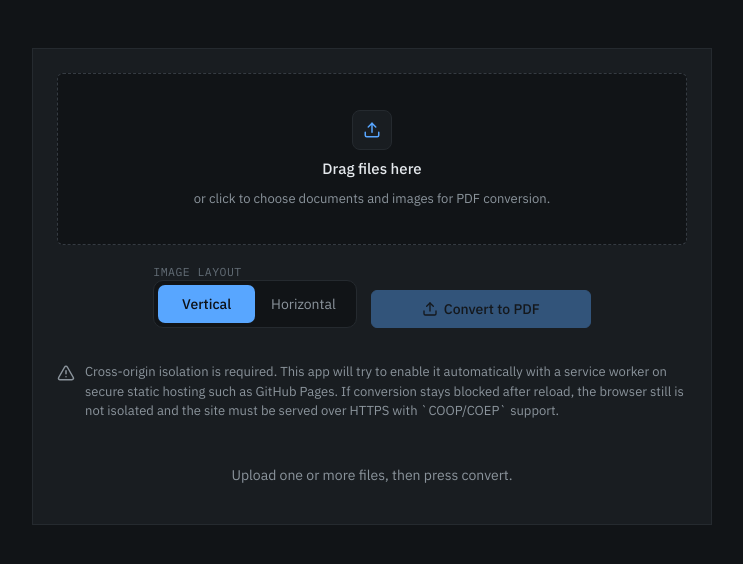
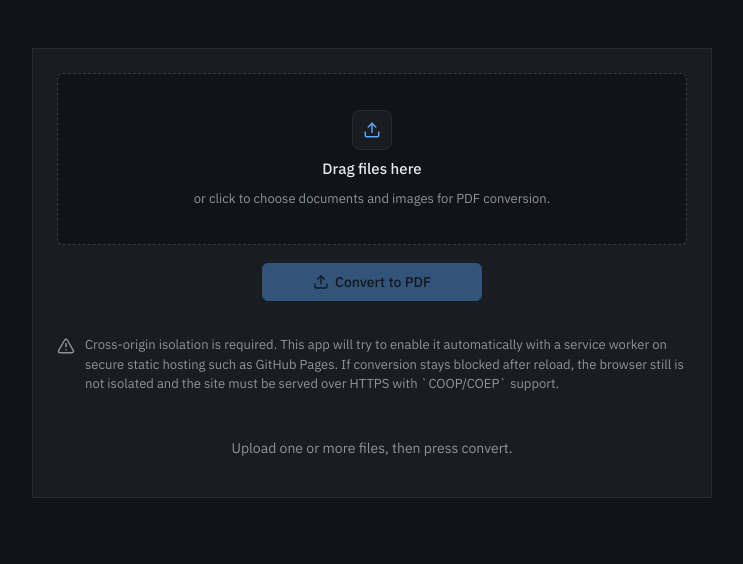
Before and after one commit to Rhgx/libre-convert, a React (Vite) app: page / in a window 1280 px wide. Shown: the top 564 px of the page, without its empty margins (268-1011 px from the left). Built offline with nearby package versions, Linux system fonts and the light colour scheme.

Commit message:
Move image layout selection to per-job dropdown
- Replace global vertical/horizontal toggle with per-image job select control
- Default image-to-pdf jobs to vertical orientation at creation
- Add reducer action/tests for updating a queued image job orientation

```diff
--- a/src/App.css
+++ b/src/App.css
@@ -61,60 +61,9 @@
 
 .action-row {
   display: flex;
-  gap: 14px;
-  align-items: end;
   justify-content: center;
   padding-top: 18px;
   padding-bottom: 18px;
-}
-
-.orientation-picker {
-  display: grid;
-  gap: 8px;
-  min-width: 0;
-  padding: 0;
-  margin: 0;
-  border: 0;
-}
-
-.orientation-picker legend {
-  padding: 0;
-  font-size: 0.72rem;
-  font-family: var(--font-mono);
-  letter-spacing: 0.04em;
-  text-transform: uppercase;
-  color: var(--text-dim);
-}
-
-.orientation-toggle {
-  display: inline-grid;
-  grid-template-columns: repeat(2, minmax(0, 1fr));
-  padding: 4px;
-  border: 1px solid var(--border-subtle);
-  border-radius: 10px;
-  background: var(--surface);
-}
-
-.orientation-toggle__option {
-  min-height: 38px;
-  padding: 0 16px;
-  border: 0;
-  border-radius: 7px;
-  background: transparent;
-  color: var(--text-muted);
-  font: inherit;
-  font-size: 0.875rem;
-  transition: background 150ms ease, color 150ms ease;
-}
-
-.orientation-toggle__option:hover {
-  color: var(--text-strong);
-}
-
-.orientation-toggle__option--active {
-  background: var(--accent);
-  color: #0d1117;
-  font-weight: 500;
 }
 
 .callout {
@@ -262,12 +211,33 @@
   color: var(--text-muted);
 }
 
-.job-meta {
-  display: inline-block;
-  margin-top: 4px;
+.job-select {
+  display: grid;
+  gap: 6px;
+  max-width: 180px;
+  margin-top: 8px;
+}
+
+.job-select__label {
   font-family: var(--font-mono);
   font-size: 0.72rem;
   color: var(--text-dim);
+  letter-spacing: 0.04em;
+  text-transform: uppercase;
+}
+
+.job-select select {
+  min-height: 34px;
+  padding: 0 10px;
+  border: 1px solid var(--border-strong);
+  border-radius: 6px;
+  background: var(--surface);
+  color: var(--text-strong);
+  font: inherit;
+}
+
+.job-select select:disabled {
+  opacity: 0.6;
 }
 
 .job-progress {
@@ -414,17 +384,7 @@
   }
 
   .action-row {
-    align-items: stretch;
-    flex-direction: column;
     justify-content: stretch;
-  }
-
-  .orientation-picker {
-    width: 100%;
-  }
-
-  .orientation-toggle {
-    width: 100%;
   }
 
   .button--primary {
--- a/src/App.tsx
+++ b/src/App.tsx
@@ -39,7 +39,6 @@ const supportedExtensions = getSupportedExtensions()
 
 function App({ service }: AppProps) {
   const [jobs, dispatch] = useReducer(queueReducer, [])
-  const [imageOrientation, setImageOrientation] = useState<ImageOrientation>('vertical')
   const [notice, setNotice] = useState<string | null>(null)
   const [dragActive, setDragActive] = useState(false)
   const [engineState, setEngineState] = useState<'idle' | 'booting' | 'ready' | 'error'>('idle')
@@ -90,9 +89,7 @@ function App({ service }: AppProps) {
 
     dispatch({
       type: 'enqueue',
-      jobs: validation.valid.map(({ file, preset }) =>
-        createConversionJob(file, preset.id, preset.id === 'image-to-pdf' ? { imageOrientation } : undefined),
-      ),
+      jobs: validation.valid.map(({ file, preset }) => createConversionJob(file, preset.id)),
     })
   })
 
@@ -205,6 +202,14 @@ function App({ service }: AppProps) {
     setProcessingEnabled(true)
   }
 
+  function handleImageOrientationChange(jobId: string, imageOrientation: ImageOrientation) {
+    dispatch({
+      type: 'imageOrientation',
+      jobId,
+      imageOrientation,
+    })
+  }
+
   return (
     <main className="shell">
       <canvas id="qtcanvas" className="qt-canvas" width={64} height={64} aria-hidden="true" />
@@ -242,27 +247,6 @@ function App({ service }: AppProps) {
         </label>
 
         <div className="action-row">
-          <fieldset className="orientation-picker" aria-label="Image PDF orientation">
-            <legend>Image layout</legend>
-            <div className="orientation-toggle" role="radiogroup" aria-label="Image PDF orientation">
-              <button
-                type="button"
-                className={`orientation-toggle__option ${imageOrientation === 'vertical' ? 'orientation-toggle__option--active' : ''}`}
-                aria-pressed={imageOrientation === 'vertical'}
-                onClick={() => setImageOrientation('vertical')}
-              >
-                Vertical
-              </button>
-              <button
-                type="button"
-                className={`orientation-toggle__option ${imageOrientation === 'horizontal' ? 'orientation-toggle__option--active' : ''}`}
-                aria-pressed={imageOrientation === 'horizontal'}
-                onClick={() => setImageOrientation('horizontal')}
-              >
-                Horizontal
-              </button>
-            </div>
-          </fieldset>
           <button
             type="button"
             className="button button--primary"
@@ -325,8 +309,21 @@ function App({ service }: AppProps) {
                         <span>{formatBytes(job.file.size)}</span>
                       </div>
                       <p>{job.statusLabel}</p>
-                      {job.presetId === 'image-to-pdf' && job.imageOrientation && (
-                        <span className="job-meta">{formatOrientationLabel(job.imageOrientation)} page layout</span>
+                      {job.presetId === 'image-to-pdf' && (
+                        <label className="job-select">
+                          <span className="job-select__label">Image layout</span>
+                          <select
+                            value={job.imageOrientation ?? 'vertical'}
+                            onChange={(event) =>
+                              handleImageOrientationChange(job.id, event.target.value as ImageOrientation)
+                            }
+                            disabled={job.status !== 'queued'}
+                            aria-label={`Image layout for ${job.file.name}`}
+                          >
+                            <option value="vertical">Vertical</option>
+                            <option value="horizontal">Horizontal</option>
+                          </select>
+                        </label>
                       )}
                     </div>
                   </div>
@@ -387,10 +384,6 @@ function App({ service }: AppProps) {
   )
 }
 
-function formatOrientationLabel(orientation: ImageOrientation): string {
-  return orientation === 'vertical' ? 'Vertical' : 'Horizontal'
-}
-
 function formatBytes(bytes: number): string {
   if (bytes < 1024) {
     return `${bytes} B`
--- a/src/lib/files.ts
+++ b/src/lib/files.ts
@@ -64,7 +64,7 @@ export function createConversionJob(
     id: crypto.randomUUID(),
     presetId,
     file,
-    imageOrientation: options?.imageOrientation,
+    imageOrientation: options?.imageOrientation ?? (presetId === 'image-to-pdf' ? 'vertical' : undefined),
     status: 'queued',
     statusLabel: 'Queued',
   }
--- a/src/lib/queueReducer.ts
+++ b/src/lib/queueReducer.ts
@@ -1,9 +1,10 @@
-import type { ConversionJob, ConversionJobStatus } from '../types/conversion'
+import type { ConversionJob, ConversionJobStatus, ImageOrientation } from '../types/conversion'
 
 type QueueAction =
   | { type: 'enqueue'; jobs: ConversionJob[] }
   | { type: 'status'; jobId: string; status: ConversionJobStatus; message?: string }
   | { type: 'success'; jobId: string; downloadUrl: string; outputFileName: string }
+  | { type: 'imageOrientation'; jobId: string; imageOrientation: ImageOrientation }
   | { type: 'retry'; jobId: string }
   | { type: 'remove'; jobId: string }
 
@@ -39,6 +40,17 @@ export function queueReducer(state: ConversionJob[], action: QueueAction): Conve
           downloadUrl: action.downloadUrl,
           outputFileName: action.outputFileName,
           statusLabel: 'Ready to download',
+        }
+      })
+    case 'imageOrientation':
+      return state.map((job) => {
+        if (job.id !== action.jobId || job.presetId !== 'image-to-pdf') {
+          return job
+        }
+
+        return {
+          ...job,
+          imageOrientation: action.imageOrientation,
         }
       })
     case 'retry':
```
Also changed, not shown: 2 other files (tests, documents, lock files or other folders).
